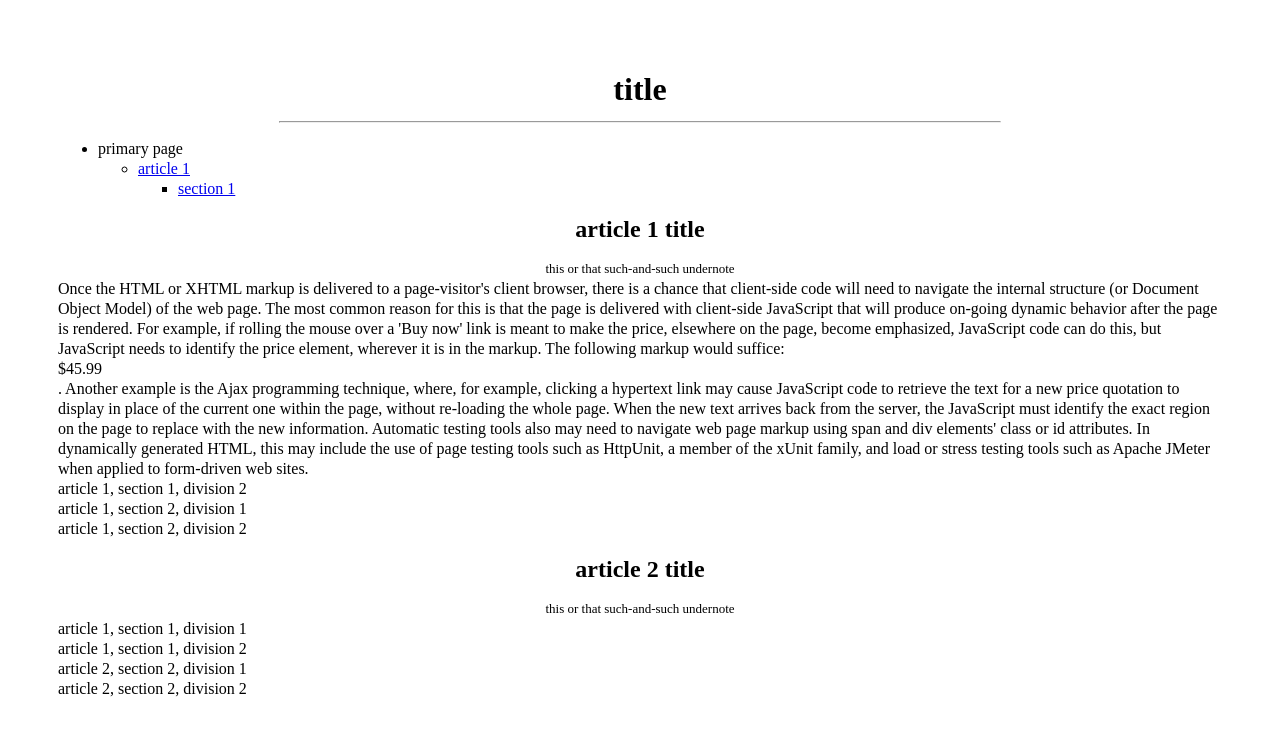
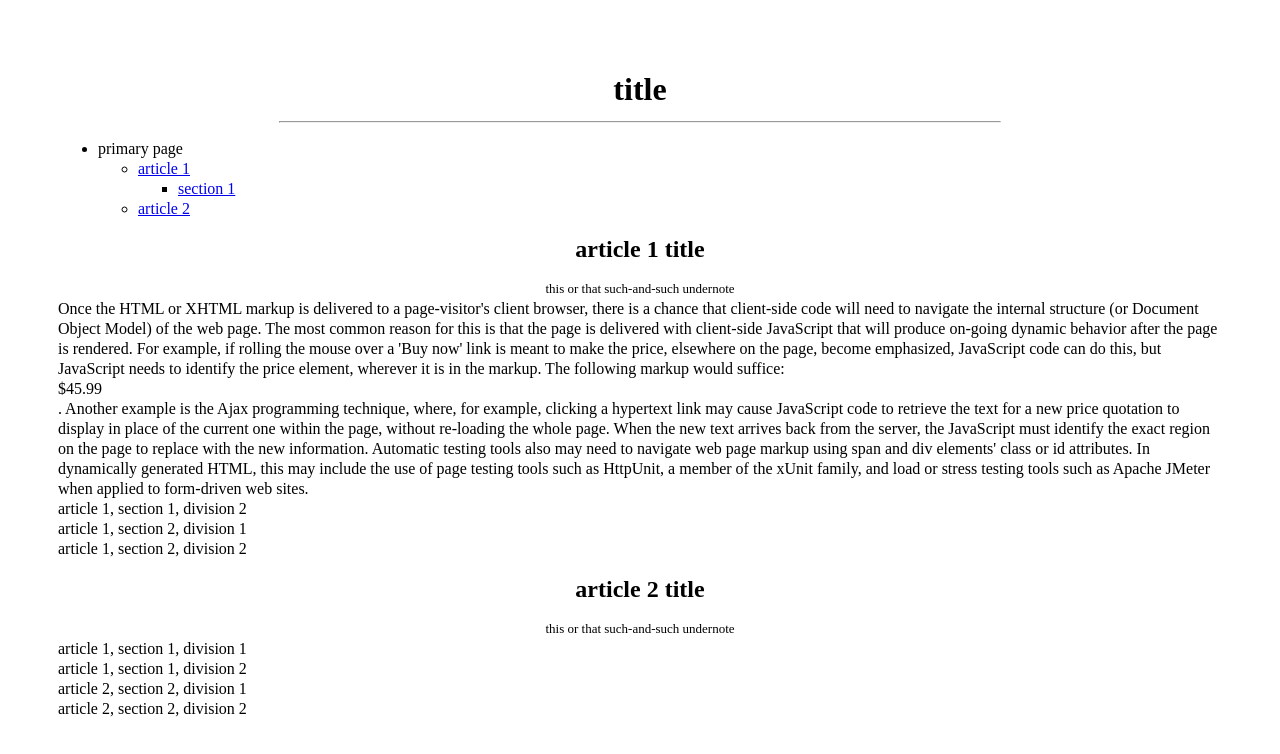
Before and after one commit to recoverlab/a665566-Ombudsmanship, a plain HTML site: page public/idempotent_schema/E29_design.html in a window 1280 px wide. Drawn offline with Linux system fonts and the light colour scheme.

Commit message:
Update E29_design.html

```diff
--- a/public/idempotent_schema/E29_design.html
+++ b/public/idempotent_schema/E29_design.html
@@ -27,6 +27,9 @@
                                 </li>
                             </ul>
                         </li>
+                        <li>
+                            <a href="#2">article 2</a>
+                        </li>
                     </ul>
                 </li>
             </ul>
@@ -43,8 +46,7 @@
             <section id="1.1">
                 <div>
                     Once the HTML or XHTML markup is delivered to a page-visitor's client browser, there is a chance that client-side code will need to navigate the internal structure (or Document Object Model) of the web page. The most common reason for this is that the page is delivered with client-side JavaScript that will produce on-going dynamic behavior after the page is rendered. For example, if rolling the mouse over a 'Buy now' link is meant to make the price, elsewhere on the page, become emphasized, JavaScript code can do this, but JavaScript needs to identify the price element, wherever it is in the markup. The following markup would suffice: <div id="price">$45.99</div>. Another example is the Ajax programming technique, where, for example, clicking a hypertext link may cause JavaScript code to retrieve the text for a new price quotation to display in place of the current one within the page, without re-loading the whole page. When the new text arrives back from the server, the JavaScript must identify the exact region on the page to replace with the new information.
-
-Automatic testing tools also may need to navigate web page markup using span and div elements' class or id attributes. In dynamically generated HTML, this may include the use of page testing tools such as HttpUnit, a member of the xUnit family, and load or stress testing tools such as Apache JMeter when applied to form-driven web sites.
+                    Automatic testing tools also may need to navigate web page markup using span and div elements' class or id attributes. In dynamically generated HTML, this may include the use of page testing tools such as HttpUnit, a member of the xUnit family, and load or stress testing tools such as Apache JMeter when applied to form-driven web sites.
                 </div>
                 <div>
                     article 1, section 1, division 2
```
